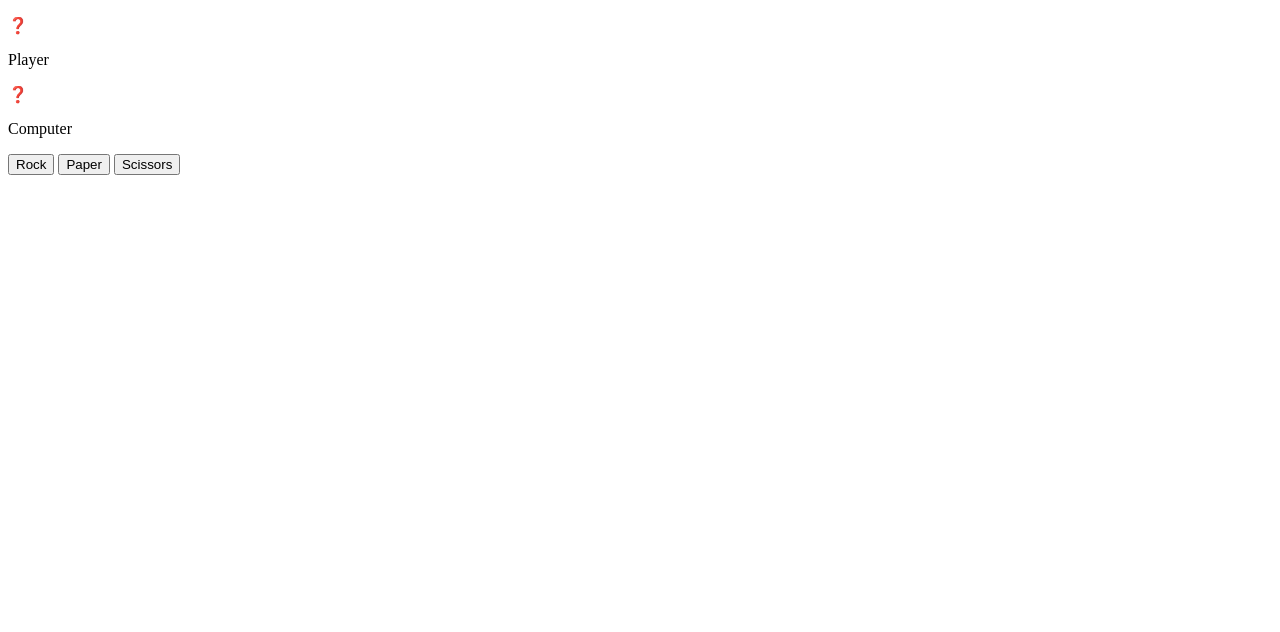
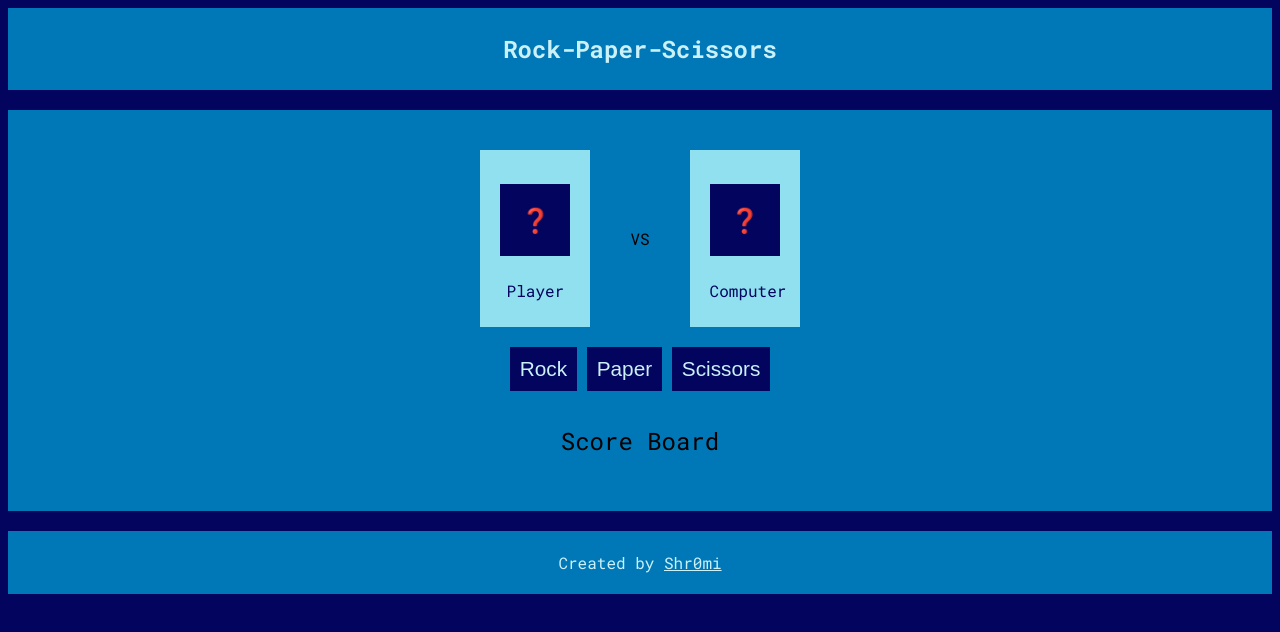
Before and after one commit to shr0mi/odin-rock-paper-scissors, a plain HTML site: page index.html in a window 1280 px wide. Drawn offline with Linux system fonts and the light colour scheme.

Commit message:
Add CSS style

```diff
--- a/index.html
+++ b/index.html
@@ -4,24 +4,39 @@
     <meta charset="UTF-8">
     <meta name="viewport" content="width=device-width, initial-scale=1.0">
     <title>Rock-Paper-Scissors</title>
-
+    <link rel="stylesheet" href="style.css">
+    <link rel="preconnect" href="https://fonts.googleapis.com">
+    <link rel="preconnect" href="https://fonts.gstatic.com" crossorigin>
+    <link href="https://fonts.googleapis.com/css2?family=Roboto+Mono:ital,wght@0,100..700;1,100..700&display=swap" rel="stylesheet">
 </head>
 <body>
-    <div>
+    <div class="header">
+        <h2>Rock-Paper-Scissors</h2>
+    </div>
+    <div class="game">
+        <div class="versus">
             <div class="player">
-            <p id="playerMove">❓</p>
+                <p class="emoji" id="playerMove">❓</p>
                 <p>Player</p>
             </div>
-        <div class="computer">
-            <p id="computerMove">❓</p>
+            <div><p>VS</p></div>
+            <div class="player">
+                <p class="emoji" id="computerMove">❓</p>
                 <p>Computer</p>
             </div>
         </div>
+        <div class="buttons">
             <button id="rockBtn">Rock</button>
             <button id="paperBtn">Paper</button>
             <button id="scissorsBtn">Scissors</button>
+        </div>
         <div id="board">
-    <p id="scoreBoard"></p>
+        <p id="scoreBoard">Score Board</p>
+        </div>
+    </div>
+
+    <div class="footer">
+        <p>Created by <a href="https://github.com/shr0mi">Shr0mi</a></p>
     </div>
     <script defer src="script.js"></script>
 </body>
--- a/script.js
+++ b/script.js
@@ -121,7 +121,7 @@ scissorsBtn.onclick = () => {
 
 // Restart the game with restart button
 restartBtn.onclick = () => {
-    scoreBoard.textContent = "";
+    scoreBoard.textContent = "Score Board";
     playerMoveEmoji.textContent = "❓";
     computerMoveEmoji.textContent = "❓";
     playerScore = 0;
@@ -135,6 +135,9 @@ restartBtn.onclick = () => {
 }
 
 function playGame(playerChoice){
+    if(game==0){
+        scoreBoard.textContent = "";
+    }
     game++;
     // Play the game and store the result
     let result = playRound(playerChoice, getComputerChoice());
--- /dev/null
+++ b/style.css
@@ -0,0 +1,82 @@
+body {
+    font-family: "Roboto Mono", monospace;
+    background-color: #03045e;
+}
+
+.header {
+    background-color: #0077b6;
+    color: #caf0f8;
+    text-align: center;
+    padding: 5px;
+    margin-bottom: 20px;
+}
+
+.game {
+    background-color: #0077b6;
+    display: flex;
+    flex-direction: column;
+    justify-content: center;
+    align-items: center;
+    padding: 20px;
+}
+
+.versus {
+    display: flex;
+    gap: 20px;
+    text-align: center;
+    justify-content: center;
+    align-items: center;
+}
+
+.versus .player {
+    background-color: #90e0ef;
+    color: #03045e;
+    margin: 20px;
+    padding: 10px 20px 10px 20px;
+    width: 70px;
+}
+
+.versus .player .emoji {
+    font-size: 1.5em;
+    background-color: #03045e;
+    padding: 20px 0px 20px 0px;
+}
+
+button {
+    background-color: #03045e;
+    color: #caf0f8;
+    text-decoration: none;
+    border: none;
+    font-size: 1.3em;
+    padding: 10px;
+}
+
+button:hover {
+    background-color: #caf0f8;
+    color: #03045e;
+    cursor: pointer;
+}
+
+#board {
+    text-align: center;
+    margin-top: 10px;
+    margin-bottom: 10px;
+}
+
+#board p {
+    font-size: 1.5em;
+}
+
+.footer {
+    margin-top: 20px;
+    background-color: #0077b6;
+    color: #caf0f8;
+    text-align: center;
+    padding: 5px;
+}
+
+.footer a{
+    text-decoration: underline;
+    color: #caf0f8;
+
+}
```
Lines whose indentation alone changed are shown as unchanged.
